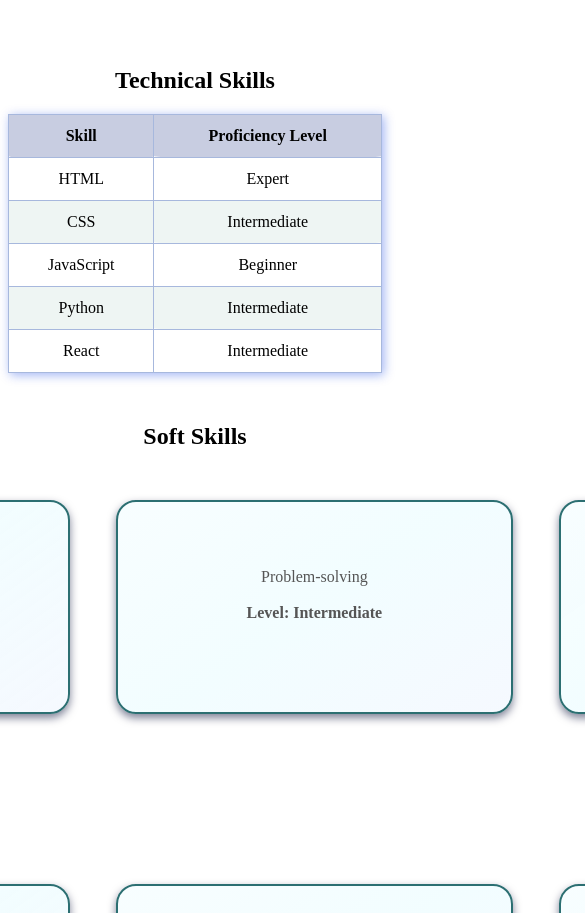
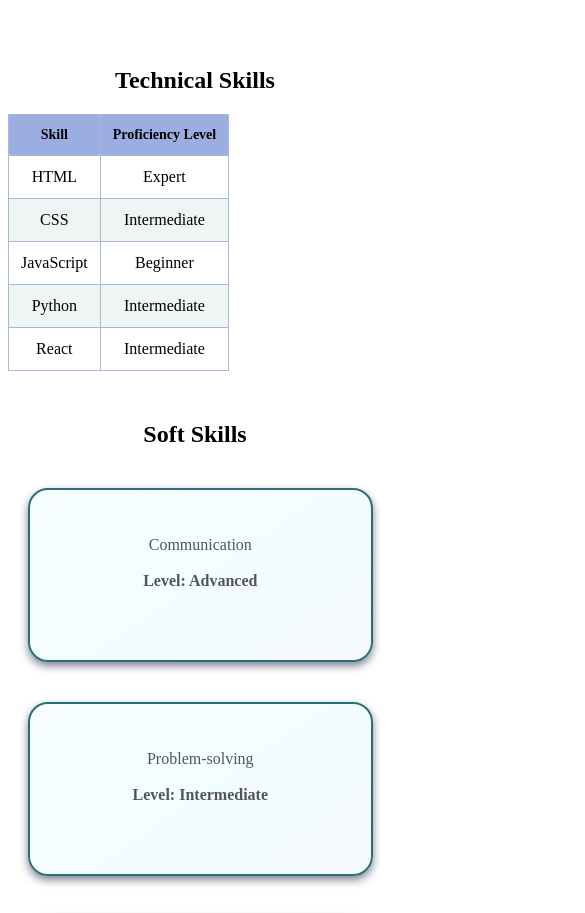
Before and after one commit to DevOpsG4Assignments/student-portfolio, a plain HTML site: page src/skills.html in a window 390 px wide. Shown: the part 119-1032 px from the top of the page, 585 px wide, since content can reach past the window. Drawn offline with Linux system fonts and the light colour scheme.

Commit message:
modifying title in skills.html and adding media query to style.css
closes #5

```diff
--- a/src/skills.html
+++ b/src/skills.html
@@ -3,7 +3,7 @@
 <head>
     <meta charset="UTF-8">
     <meta name="viewport" content="width=device-width, initial-scale=1.0">
-    <title>KSTAB - Showcase Hub</title>
+    <title>Showcase Hub</title>
     <link rel="stylesheet" href="../styles/style.css">
 </head>
 <body>
--- a/styles/style.css
+++ b/styles/style.css
@@ -134,3 +134,57 @@
 
 
 /* ===== MEDIA QUERIES ===== */
+@media (max-width: 1024px) {
+  .table-cell,
+  .table-header {
+    padding: 10px;
+    font-size: 15px;
+  }
+
+  .section-list {
+    grid-template-columns: repeat(2, 1fr);
+    gap: 80px;
+  }
+
+  .section-item {
+    padding: 40px;
+    margin: 10px 20px;
+  }
+}
+
+@media (max-width: 600px) {
+  .table-main {
+    display: block;
+    overflow-x: auto;
+    white-space: nowrap;
+    box-shadow: none;
+    border: none;
+  }
+
+  .section-list {
+    grid-template-columns: 1fr;
+    gap: 40px;
+  }
+
+  .section-item {
+    padding: 30px 20px;
+    margin: 0 auto;
+    width: 90%;
+    font-size: 14px;
+  }
+
+  .section-item:hover {
+    transform: none;
+    box-shadow: 0 4px 8px rgba(0, 0, 0, 0.2);
+  }
+
+  .table-cell,
+  .table-header {
+    font-size: 14px;
+    padding: 8px;
+  }
+
+  .table-header {
+    background-color: #bcd0ff;
+  }
+}
```
